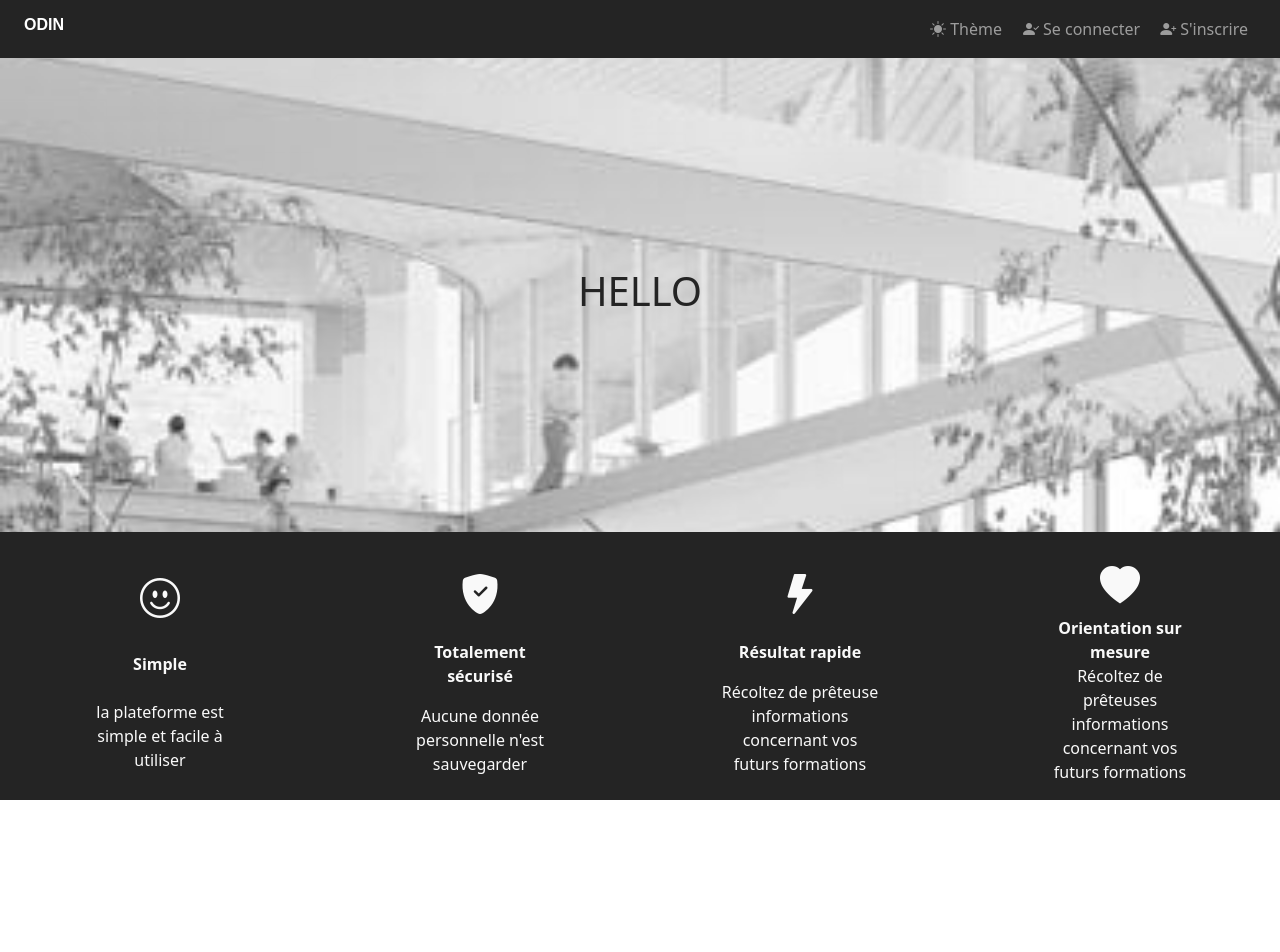
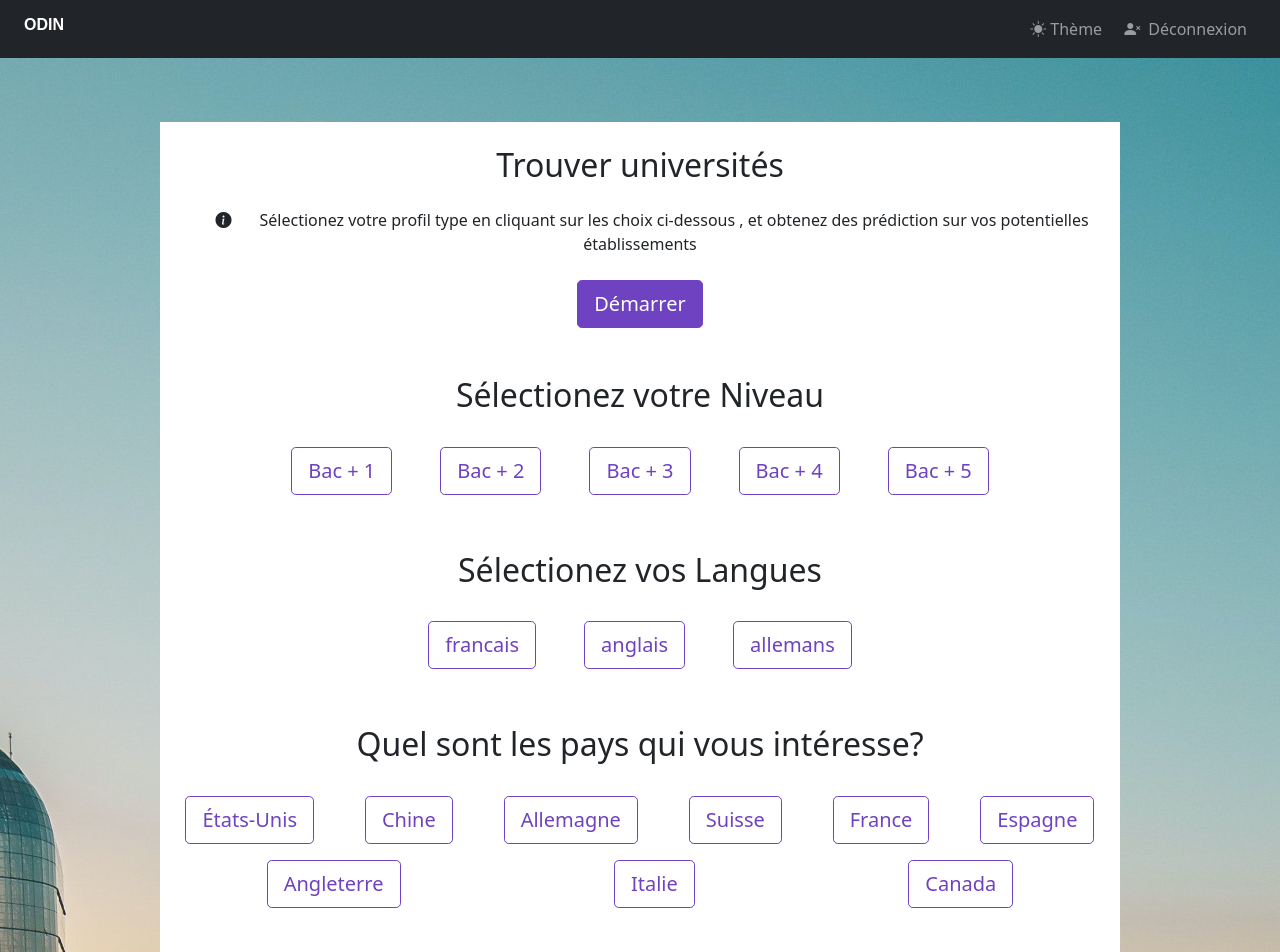
Before and after one commit to sosso21/odin-client, a Next.js app: page /univ in a window 1280 px wide. Shown: the top 952 px of the page. Before the commit the page ends 800 px from the top, so only its background shows below. Built offline with nearby package versions, Linux system fonts and the light colour scheme.

Commit message:
c reglll

```diff
--- a/components/header.js
+++ b/components/header.js
@@ -13,8 +13,23 @@ const Header = ({ darkTheme = false, setDarkTheme = () => [] }) =>
 
   const [isConnect, setUsConnect] = useState(false)
   const [isAdmin, setIsAdmin] = useState(false)
+
+
+// deleete after
+ useEffect(() =>
+  {
+ if(router.route == "/univ"){
+  setUsConnect(true)
+ }
+ if(router.route == "/admin"){
+  setIsAdmin(true)
+ }
+  }, [router.route])
+
+
+
+
 /*
-
   useEffect(() =>
   {
 
--- a/pages/univ.jsx
+++ b/pages/univ.jsx
@@ -1,4 +1,4 @@
-import { useState, useEffect } from "react";
+import { useState, useRef } from "react";
 import { useRouter } from "next/router";
 import Link from 'next/link'
 import Header from "../components/header";
@@ -8,23 +8,83 @@ import { useClass } from "../plugin/thme.js";
 import HeadComponents from  "../components/HeadComponents"
 import Bounce from "react-reveal/Bounce";
 
-import HomeSyle from "../styles/Home.module.css"
+import StyleUniv from "../styles/univ.module.css"
 
 
 export default () =>
 {
 
+  const sliderRef = useRef("");
   const router = useRouter();
 
   const [darkTheme, setDarkTheme, consumer] = useClass();
+  const [filter, setFilter] = useState({
+    contry:[],
+curriculum:"",
+level:"",
+tcf:"",
+publicSchool:"",
+language:[]
+  })
+
+  const [allFilter, setallFilter] = useState({
+    curriculum: [ "Analyse de bases de données" , "Big Data" , "Cloud computing", "Génie logiciel" , "réseau informatique" , "Sécurité informatique" , "Architecture logicielle et matérielle" , "Conception d'applications" , "Système d'information" , "intelligence artificielle" , "réseau informatique" ],
+    language:["francais","anglais","allemans"],
+    contry:[ "États-Unis" , "Chine" , "Allemagne" , "Suisse" , "France", "Espagne" , "Angleterre" , "Italie" , "Canada"],
+    level:[1,2,3,4,5]
+  } )
 
   return (
     <>
     <HeadComponents/>
       {router.isReady ? (
-        <main className={HomeSyle.sectionRoot }>
-          <Header />
-           <h1> HELLO </h1>
+        <main className={StyleUniv.sectionRoot }>
+           <Header darkTheme={darkTheme} setDarkTheme={setDarkTheme} />
+
+        <div className={consumer+" "+StyleUniv.container }>
+
+
+          <section className=" mx-auto">
+             <h2 className="my-4 mx-auto fw-lighter text-center">Trouver universités</h2>
+             <p className="text-center m-4"><i className="bi bi-info-circle-fill mx-4"></i> Sélectionez votre profil type en cliquant sur les choix ci-dessous ,  et obtenez des prédiction sur vos potentielles établissements</p>
+             <button onClick={()=>sliderRef.current.scrollIntoView({ behavior: 'smooth' })} className="btn btn-lg btn-hermes d-block my-4 mx-auto" >Démarrer</button>
+          </section>
+
+          <section ref={sliderRef} className="mx-auto test-center">
+            <h2 className="my-4 mx-auto fw-lighter text-center">Sélectionez votre Niveau </h2>
+            <div className=" my-4 mx-auto d-flex justify-content-around align-item-center flex-wrap">
+
+            {allFilter.level.map(i => <button className={"mx-4 my-2 btn btn-lg "+ (filter.level == i  ? "btn-hermes" : "btn-outline-hermes" )  } onClick={()=> setFilter({...filter, level:i})} >Bac + {i} </button> ) }
+            </div>
+          </section>
+
+          <section  className="mx-auto test-center">
+            <h2 className="my-4 mx-auto fw-lighter text-center">Sélectionez vos Langues </h2>
+            <div className=" my-4 mx-auto d-flex justify-content-around align-item-center flex-wrap">
+
+            {allFilter.language.map(i => <button className={"mx-4 my-2 btn btn-lg "+ (filter.language.includes(i)  ? "btn-hermes" : "btn-outline-hermes" )  } onClick={()=> setFilter({...filter, language:[...filter.language,i ]})} onDoubleClick={()=>setFilter({...filter, language:filter.language.filter(ii=> ii!=i) })} >  { i } </button> ) }
+            </div>
+          </section>
+
+
+          <section  className="mx-auto test-center">
+            <h2 className="my-4 mx-auto fw-lighter text-center">Quel sont les pays qui vous intéresse? </h2>
+            <div className=" my-4 mx-auto d-flex justify-content-around align-item-center flex-wrap">
+
+            {allFilter.contry.map(i => <button className={"mx-4 my-2 btn btn-lg "+ (filter.contry.includes(i)  ? "btn-hermes" : "btn-outline-hermes" )  } onClick={()=> setFilter({...filter, contry:[...filter.contry,i ]})} onDoubleClick={()=>setFilter({...filter, contry:filter.contry.filter(ii=> ii!=i) })} >  { i } </button> ) }
+            </div>
+          </section>
+
+
+          <section  className="mx-auto test-center">
+            <h2 className="my-4 mx-auto fw-lighter text-center">Quel sont la spétialité que vous voulez étudier? </h2>
+            <div className=" my-4 mx-auto d-flex justify-content-around align-item-center flex-wrap">
+
+            { allFilter.curriculum.map(i => <button className={"mx-4 my-2 btn btn-lg "+ (filter.curriculum == i  ? "btn-hermes" : "btn-outline-hermes" )  } onClick={()=> setFilter({...filter, curriculum: i})} onDoubleClick={()=>setFilter({...filter, curriculum:""})} >  { i } </button> ) }
+            </div>
+          </section>
+          </div>
+
 
           <Footer />
         </main>
--- a/styles/Home.module.css
+++ b/styles/Home.module.css
@@ -11,7 +11,7 @@
     background-attachment: fixed;
 
     background-image: url("/img/escalier.jpg");
-    filter: grayscale(100%);
+
 }
 
 .ListGroup{
--- /dev/null
+++ b/styles/univ.module.css
@@ -0,0 +1,25 @@
+.sectionRoot{
+    min-height: 100vh;
+    width: 100%;
+    display: flex;
+    justify-content: space-between;
+    align-items: center;
+    flex-direction: column;
+
+    background-size: cover;
+    background-position: center;
+    background-attachment: fixed;
+
+    background-image: url("/img/tour.jpg");
+    filter:
+}
+.container{
+    min-height: 50vh;
+     width: 75%;
+     display: flex;
+     flex-direction: column;
+     justify-content: center;
+     align-items: center;
+     margin: 4rem;
+
+}
```
